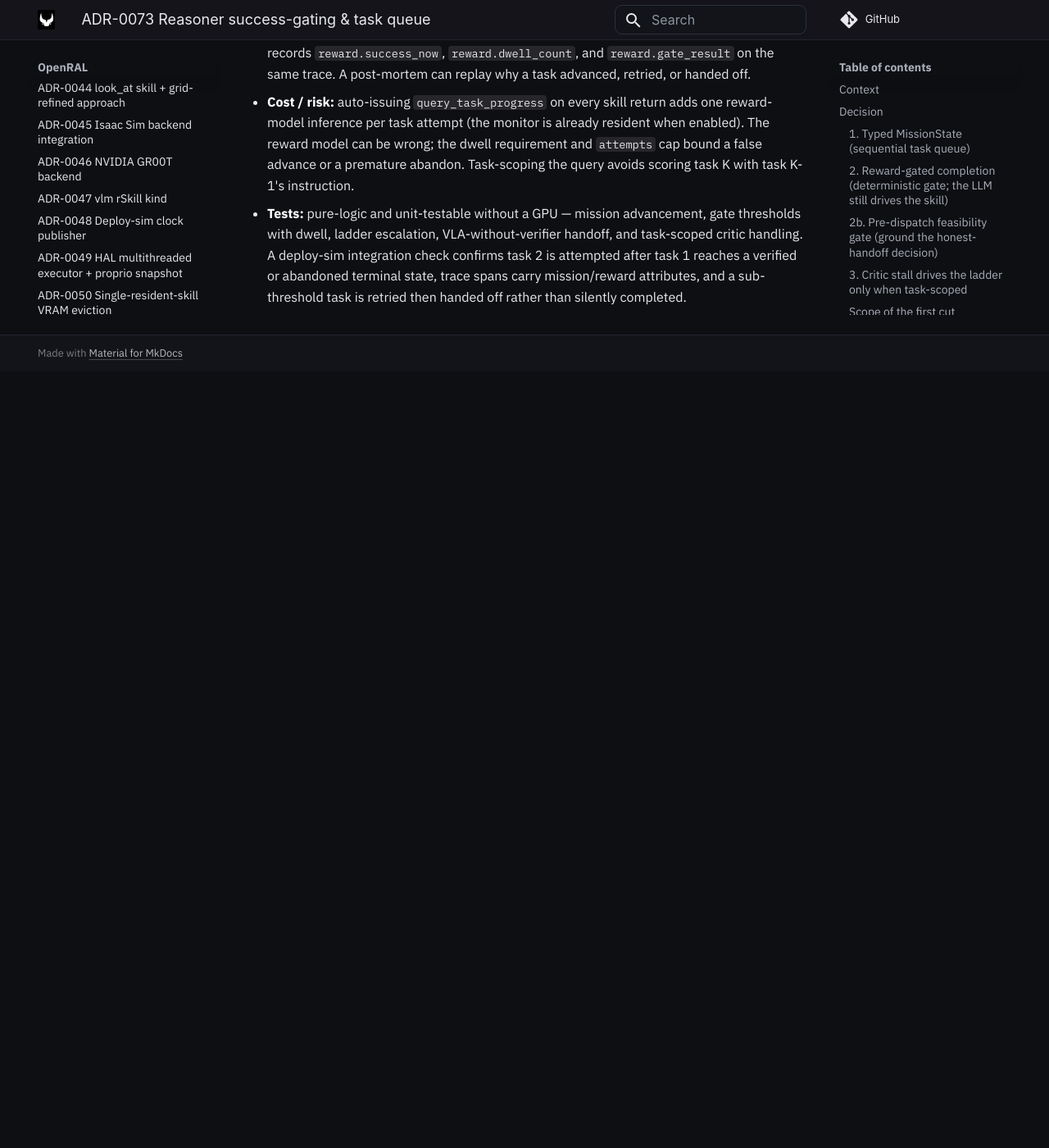
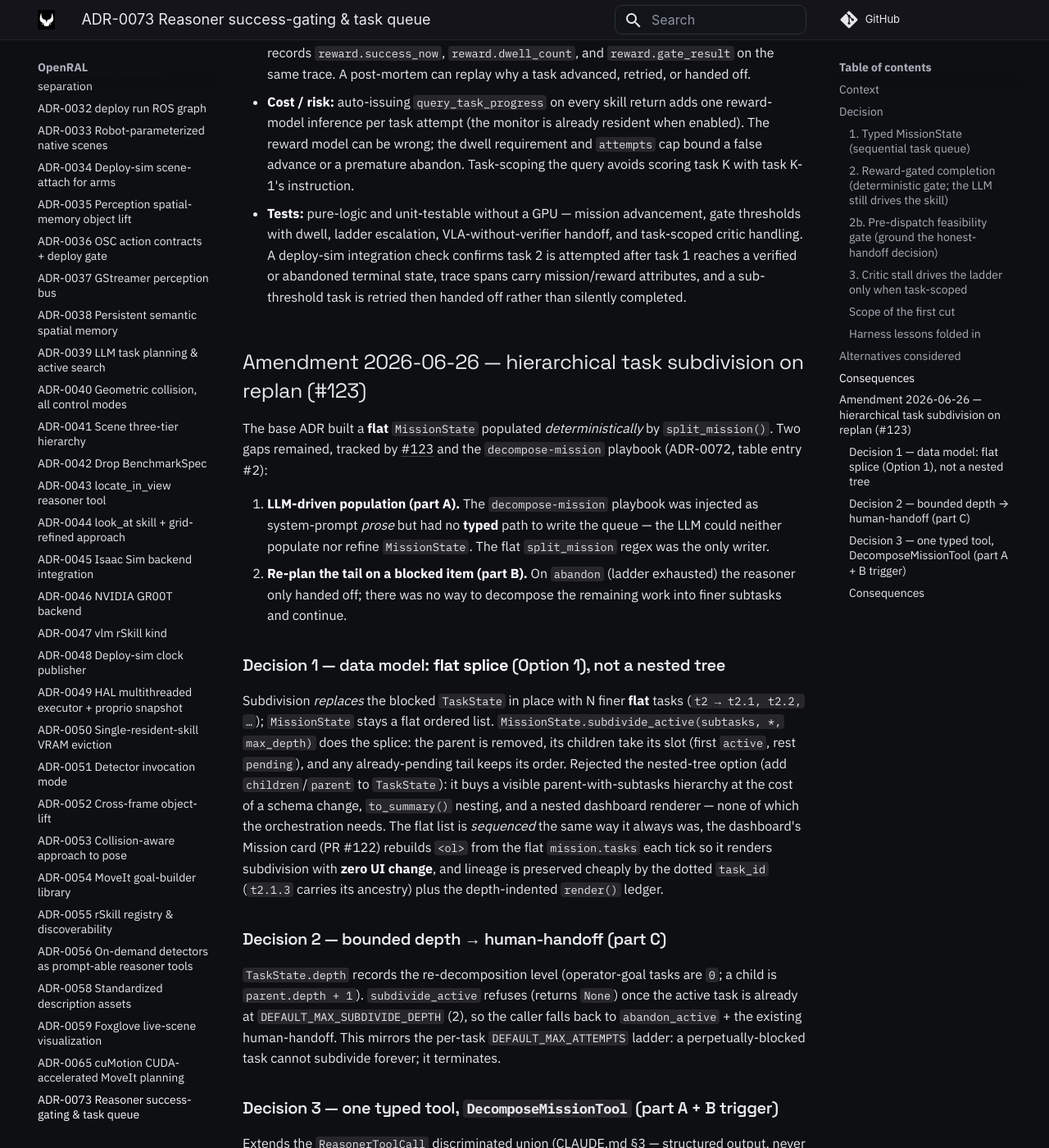
Before and after one commit to OpenRAL/openral, an MkDocs documentation site: the page built from docs/adr/0073-reasoner-success-gating-and-task-queue.md, in a window 1280 px wide and 1400 px high, scrolled down 7177 px. Shown: the whole window at 82% size. Built offline with MkDocs 1.6.1 and Material for MkDocs 9.7.7, drawn with Linux system fonts in a browser that asks for light colours; comment, search, counter and statistics services are not loaded; before the commit the page ends 7630 px from its top, so only the background shows below that; some of the changed text lies outside the part shown.

Commit message:
docs(adr): ADR-0073 amendment — flat-splice subdivision + DecomposeMissionTool (#123)
Records the data-model decision required by #123: flat splice (Option 1) over a
nested tree (zero dashboard change, dotted task_id preserves lineage); bounded
re-decomposition depth -> human-handoff (Decision 2); and one typed
DecomposeMissionTool union variant for LLM-driven population + subdivision
(Decision 3). The mission.py mechanism (subdivide_active + depth) is implemented;
the tool + node wiring follow in this PR.

Co-Authored-By: Claude Opus 4.8 <noreply@anthropic.com>
Claude-Session: https://claude.ai/code/session_01EkzxdaSkEDkADeV8t945Ah
Signed-off-by: Adrian Llopart <adrianllopart@gmail.com>

```diff
--- a/docs/adr/0073-reasoner-success-gating-and-task-queue.md
+++ b/docs/adr/0073-reasoner-success-gating-and-task-queue.md
@@ -322,3 +322,73 @@ the observed run. Piece 3 is hardening and may land in a follow-up.
   attempted after task 1 reaches a verified or abandoned terminal state, trace
   spans carry mission/reward attributes, and a sub-threshold task is retried then
   handed off rather than silently completed.
+
+## Amendment 2026-06-26 — hierarchical task subdivision on replan (#123)
+
+The base ADR built a **flat** `MissionState` populated *deterministically* by
+`split_mission()`. Two gaps remained, tracked by
+[#123](https://github.com/OpenRAL/openral/issues/123) and the `decompose-mission`
+playbook (ADR-0072, table entry #2):
+
+1. **LLM-driven population (part A).** The `decompose-mission` playbook was
+   injected as system-prompt *prose* but had no **typed** path to write the
+   queue — the LLM could neither populate nor refine `MissionState`. The flat
+   `split_mission` regex was the only writer.
+2. **Re-plan the tail on a blocked item (part B).** On `abandon` (ladder
+   exhausted) the reasoner only handed off; there was no way to decompose the
+   remaining work into finer subtasks and continue.
+
+### Decision 1 — data model: **flat splice** (Option 1), not a nested tree
+
+Subdivision *replaces* the blocked `TaskState` in place with N finer **flat**
+tasks (`t2 → t2.1, t2.2, …`); `MissionState` stays a flat ordered list.
+`MissionState.subdivide_active(subtasks, *, max_depth)` does the splice: the
+parent is removed, its children take its slot (first `active`, rest `pending`),
+and any already-pending tail keeps its order. Rejected the nested-tree option
+(add `children`/`parent` to `TaskState`): it buys a visible parent-with-subtasks
+hierarchy at the cost of a schema change, `to_summary()` nesting, and a nested
+dashboard renderer — none of which the orchestration needs. The flat list is
+*sequenced* the same way it always was, the dashboard's Mission card (PR #122)
+rebuilds `<ol>` from the flat `mission.tasks` each tick so it renders
+subdivision with **zero UI change**, and lineage is preserved cheaply by the
+dotted `task_id` (`t2.1.3` carries its ancestry) plus the depth-indented
+`render()` ledger.
+
+### Decision 2 — bounded depth → human-handoff (part C)
+
+`TaskState.depth` records the re-decomposition level (operator-goal tasks are
+`0`; a child is `parent.depth + 1`). `subdivide_active` refuses (returns `None`)
+once the active task is already at `DEFAULT_MAX_SUBDIVIDE_DEPTH` (2), so the
+caller falls back to `abandon_active` + the existing human-handoff. This mirrors
+the per-task `DEFAULT_MAX_ATTEMPTS` ladder: a perpetually-blocked task cannot
+subdivide forever; it terminates.
+
+### Decision 3 — one typed tool, `DecomposeMissionTool` (part A + B trigger)
+
+Extends the `ReasonerToolCall` discriminated union (CLAUDE.md §3 — structured
+output, never free-form JSON) with a single variant carrying an ordered
+`subtasks: list[str]` plus an optional `target_task_id`:
+
+- `target_task_id` empty → **populate**: the node builds a fresh `MissionState`
+  from `subtasks` via `set_mission`, refining/replacing the `split_mission`
+  floor (which remains the deterministic fallback when the LLM never calls it).
+- `target_task_id` set → **subdivide**: the node applies
+  `subdivide_active(subtasks)` against the matching active task.
+
+The node surfaces the blocked-task moment by keeping the task active for one
+decomposition tick before the final abandon, so the LLM has a typed opportunity
+to subdivide; if it declines (or depth is exhausted) the existing abandon →
+handoff path runs unchanged. The tool **holds no authority over actuation**
+(like every `ReasonerToolCall` variant) — it only edits the S2 task ledger; a
+bad decomposition yields a worse plan the C++ safety kernel still vetoes.
+
+### Consequences
+
+- **Dashboard:** unchanged for the flat splice (PR #122 already rebuilds from the
+  flat list). No nested rendering shipped.
+- **Safety:** unchanged — S2 bookkeeping only; the depth + attempts caps bound the
+  cost of a bad decomposition to extra retries / an earlier hand-off.
+- **Tests:** `subdivide_active` splice/advance/depth-termination are pure-logic
+  unit tests (no GPU); `DecomposeMissionTool` round-trips through the union; the
+  node dispatch + blocked-task subdivision path is covered alongside the existing
+  mission-advance reasoner-node tests.
```
